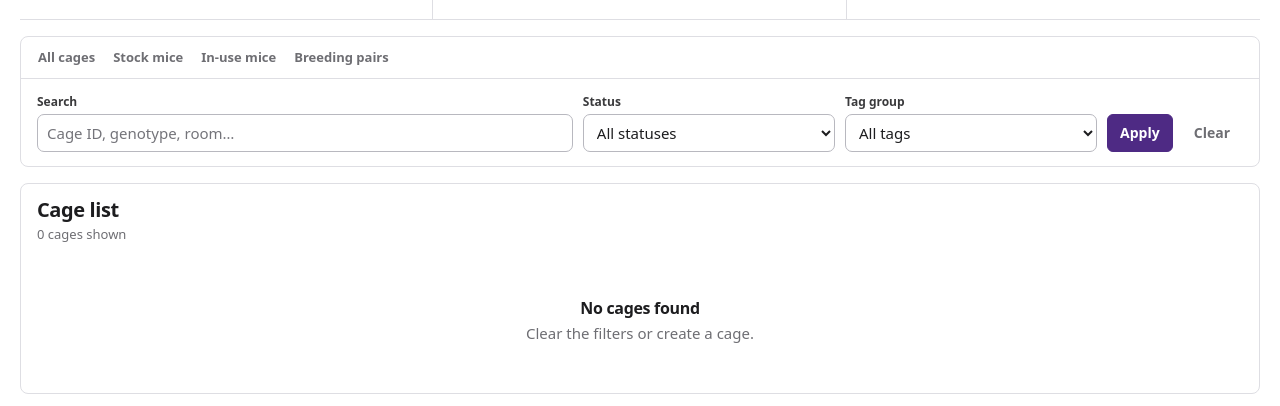
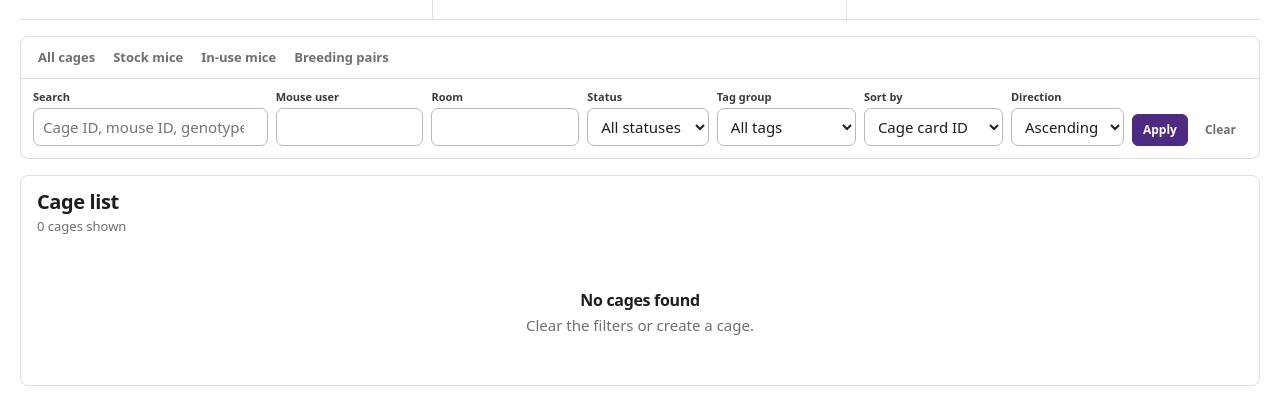
Before and after one commit to KaiCao2003/mouse-colony-management-gui, a FastAPI app: template app/templates/index.html in a window 1280 px wide. Shown: the part 175-581 px from the top of the page. Run offline with FastAPI, Linux system fonts and the light colour scheme; the template is opened without the code that fills it, so the values that code supplies are empty.

Commit message:
Add mouse-user filters and cage sorting

```diff
--- a/app/routes.py
+++ b/app/routes.py
@@ -17,7 +17,11 @@ _BATCH_ANIMAL_FIELD_LABELS = {
     "sex": "sex",
     "genotype": "genotype",
     "dob": "date of birth",
+    "mouse_user": "mouse user",
 }
+_CAGE_FILTER_STATUSES = {"all", "active", "inactive", "on_order"}
+_CAGE_SORT_FIELDS = {"cage_card_id", "room", "status"}
+_SORT_DIRECTIONS = {"asc", "desc"}
 
 
 def _db(request: Request) -> Database:
@@ -68,12 +72,21 @@ def _sex(value: str) -> str:
     }.get(value.strip().casefold(), "U")
 
 
+def _canonical_choice(value: str, choices: set[str], default: str) -> str:
+    candidate = value.strip().casefold()
+    return candidate if candidate in choices else default
+
+
 def _cage_view_urls(
     request: Request,
     *,
     search: str,
     status: str,
     tag: str,
+    mouse_user: str,
+    room: str,
+    sort: str,
+    direction: str,
 ) -> dict[str, str]:
     shared: dict[str, str] = {}
     if cleaned_search := _clean(search):
@@ -82,6 +95,14 @@ def _cage_view_urls(
         shared["status"] = status
     if cleaned_tag := _clean(tag):
         shared["tag"] = cleaned_tag
+    if cleaned_mouse_user := _clean(mouse_user):
+        shared["mouse_user"] = cleaned_mouse_user
+    if cleaned_room := _clean(room):
+        shared["room"] = cleaned_room
+    if sort != "status":
+        shared["sort"] = sort
+    if direction != "asc":
+        shared["direction"] = direction
     return {
         view_name: _app_path(
             request,
@@ -97,16 +118,29 @@ def index(
     search: str = "",
     status: str = "all",
     tag: str = "",
+    mouse_user: str = "",
+    room: str = "",
+    sort: str = "status",
+    direction: str = "asc",
     view: Literal["all", "stock", "using", "single", "breeding"] = "all",
     message: str = "",
     kind: str = "success",
 ) -> HTMLResponse:
     database = _db(request)
     canonical_view = "using" if view == "single" else view
+    canonical_status = _canonical_choice(status, _CAGE_FILTER_STATUSES, "all")
+    canonical_sort = _canonical_choice(sort, _CAGE_SORT_FIELDS, "status")
+    canonical_direction = _canonical_choice(direction, _SORT_DIRECTIONS, "asc")
+    cleaned_mouse_user = _clean(mouse_user)
+    cleaned_room = _clean(room)
     cages = database.list_cages(
         search=_clean(search),
-        status=None if status == "all" else status,
+        status=None if canonical_status == "all" else canonical_status,
         tag=_clean(tag),
+        mouse_user=cleaned_mouse_user,
+        room=cleaned_room,
+        sort=canonical_sort,
+        direction=canonical_direction,
         view=canonical_view,
     )
     return request.app.state.templates.TemplateResponse(
@@ -118,17 +152,27 @@ def index(
             "summary": database.summary(),
             "cages": cages,
             "all_tags": database.list_tags(),
+            "mouse_users": database.list_mouse_users(),
+            "rooms": database.list_rooms(),
             "filters": {
                 "search": search,
-                "status": status,
+                "status": canonical_status,
                 "tag": tag,
+                "mouse_user": cleaned_mouse_user or "",
+                "room": cleaned_room or "",
+                "sort": canonical_sort,
+                "direction": canonical_direction,
                 "view": canonical_view,
             },
             "view_urls": _cage_view_urls(
                 request,
                 search=search,
-                status=status,
+                status=canonical_status,
                 tag=tag,
+                mouse_user=cleaned_mouse_user or "",
+                room=cleaned_room or "",
+                sort=canonical_sort,
+                direction=canonical_direction,
             ),
             "message": message,
             "message_kind": kind,
@@ -157,6 +201,7 @@ def cage_detail(
             "cage": cage,
             "animals": database.list_animals(cage_id, include_inactive=True),
             "all_tags": database.list_tags(),
+            "mouse_users": database.list_mouse_users(),
             "operators": database.list_operators(),
             "surgery_types": database.list_surgery_types(),
             "message": message,
@@ -178,6 +223,7 @@ def create_cage(
     sex: Annotated[str, Form()] = "U",
     dob: Annotated[str, Form()] = "",
     genotype: Annotated[str, Form()] = "",
+    mouse_user: Annotated[str, Form()] = "",
     room: Annotated[str, Form()] = "",
     note: Annotated[str, Form()] = "",
     is_breeding_pair: Annotated[bool, Form()] = False,
@@ -189,6 +235,7 @@ def create_cage(
             sex=_sex(sex),
             dob=_clean(dob),
             genotype=_clean(genotype),
+            mouse_user=_clean(mouse_user),
             room=_clean(room),
             note=_clean(note),
             creation_type="manual",
@@ -211,6 +258,7 @@ def add_mice(
     sex: Annotated[str, Form()] = "U",
     dob: Annotated[str, Form()] = "",
     genotype: Annotated[str, Form()] = "",
+    mouse_user: Annotated[str, Form()] = "",
     note: Annotated[str, Form()] = "",
 ) -> RedirectResponse:
     try:
@@ -220,6 +268,7 @@ def add_mice(
             sex=_sex(sex),
             dob=_clean(dob),
             genotype=_clean(genotype),
+            mouse_user=_clean(mouse_user),
             note=_clean(note),
         )
     except ValueError as exc:
@@ -268,6 +317,7 @@ def wean_cage(
     sex: Annotated[str, Form()] = "U",
     dob: Annotated[str, Form()] = "",
     genotype: Annotated[str, Form()] = "",
+    mouse_user: Annotated[str, Form()] = "",
     destination_cage_card_id: Annotated[str, Form()] = "",
     destination_room: Annotated[str, Form()] = "",
     destination_note: Annotated[str, Form()] = "",
@@ -279,6 +329,7 @@ def wean_cage(
             sex=_sex(sex),
             dob=_clean(dob),
             genotype=_clean(genotype),
+            mouse_user=_clean(mouse_user),
             cage_card_id=_clean(destination_cage_card_id),
             room=_clean(destination_room),
             note=_clean(destination_note),
@@ -340,7 +391,7 @@ def batch_update_cage_animals(
         return _redirect(
             request,
             f"/cages/{cage_id}#mice",
-            "Choose sex, genotype, or date of birth.",
+            "Choose sex, genotype, date of birth, or mouse user.",
             kind="error",
         )
 
@@ -395,6 +446,7 @@ def update_animal(
     sex: Annotated[str, Form()] = "U",
     dob: Annotated[str, Form()] = "",
     genotype: Annotated[str, Form()] = "",
+    mouse_user: Annotated[str, Form()] = "",
     note: Annotated[str, Form()] = "",
 ) -> RedirectResponse:
     database = _db(request)
@@ -408,6 +460,7 @@ def update_animal(
             sex=_sex(sex),
             dob=_clean(dob),
             genotype=_clean(genotype),
+            mouse_user=_clean(mouse_user),
             note=_clean(note),
         )
     except ValueError as exc:
--- a/app/static/styles.css
+++ b/app/static/styles.css
@@ -488,10 +488,18 @@ textarea:focus-visible {
 
 .filter-form {
   display: grid;
-  grid-template-columns: minmax(240px, 1.7fr) repeat(2, minmax(155px, 0.8fr)) auto;
+  grid-template-columns: minmax(170px, 1.35fr) repeat(2, minmax(125px, 0.85fr)) minmax(110px, 0.7fr) minmax(125px, 0.8fr) minmax(130px, 0.8fr) minmax(105px, 0.65fr) auto;
   align-items: end;
-  gap: 10px;
-  padding: 14px 16px;
+  gap: 8px;
+  padding: 10px 12px 12px;
+}
+
+.filter-form > .field {
+  gap: 3px;
+}
+
+.filter-form > .field > span {
+  font-size: 11px;
 }
 
 .view-switcher {
@@ -543,6 +551,17 @@ textarea:focus-visible {
   display: flex;
   align-items: end;
   gap: 8px;
+}
+
+.filter-form__actions {
+  gap: 6px;
+  white-space: nowrap;
+}
+
+.filter-form__actions .button {
+  min-height: 32px;
+  padding: 5px 10px;
+  font-size: 12px;
 }
 
 .tag-list {
--- a/app/templates/index.html
+++ b/app/templates/index.html
@@ -27,6 +27,8 @@
     <main id="main-content" class="shell page-stack" tabindex="-1">
       {% if message %}<div class="notice notice--{{ message_kind or 'success' }}" role="status">{{ message }}</div>{% endif %}
       <div class="client-notice" data-client-notice role="alert" hidden></div>
+      <datalist id="mouse-user-options">{% for mouse_user in mouse_users %}<option value="{{ mouse_user }}"></option>{% endfor %}</datalist>
+      <datalist id="room-options">{% for room in rooms %}<option value="{{ room }}"></option>{% endfor %}</datalist>
 
       <section id="cages" class="workspace-view" role="tabpanel" aria-labelledby="workspace-tab-cages" data-workspace-panel="cages">
         <section class="page-heading" aria-labelledby="page-title">
@@ -49,7 +51,9 @@
         </nav>
         <form class="filter-form" method="get" action="{{ base_path }}/#cages">
           <input type="hidden" name="view" value="{{ filters.view or 'all' }}">
-          <label class="field field--search"><span>Search</span><input type="search" name="search" value="{{ filters.search or '' }}" placeholder="Cage ID, genotype, room…" autocomplete="off"></label>
+          <label class="field field--search"><span>Search</span><input type="search" name="search" value="{{ filters.search or '' }}" placeholder="Cage ID, mouse ID, genotype, user…" autocomplete="off"></label>
+          <label class="field"><span>Mouse user</span><input type="search" name="mouse_user" list="mouse-user-options" value="{{ filters.mouse_user or '' }}" maxlength="100" autocomplete="off"></label>
+          <label class="field"><span>Room</span><input type="search" name="room" list="room-options" value="{{ filters.room or '' }}" maxlength="100" autocomplete="off"></label>
           <label class="field">
             <span>Status</span>
             <select name="status">
@@ -69,6 +73,21 @@
               {% endfor %}
             </select>
           </label>
+          <label class="field">
+            <span>Sort by</span>
+            <select name="sort">
+              <option value="cage_card_id"{% if not filters.sort or filters.sort == 'cage_card_id' %} selected{% endif %}>Cage card ID</option>
+              <option value="room"{% if filters.sort == 'room' %} selected{% endif %}>Room</option>
+              <option value="status"{% if filters.sort == 'status' %} selected{% endif %}>Status</option>
+            </select>
+          </label>
+          <label class="field">
+            <span>Direction</span>
+            <select name="direction">
+              <option value="asc"{% if not filters.direction or filters.direction == 'asc' %} selected{% endif %}>Ascending</option>
+              <option value="desc"{% if filters.direction == 'desc' %} selected{% endif %}>Descending</option>
+            </select>
+          </label>
           <div class="filter-form__actions"><button class="button button--primary" type="submit">Apply</button><a class="button button--quiet" href="{{ base_path }}/#cages">Clear</a></div>
         </form>
       </section>
@@ -79,13 +98,14 @@
           <div class="table-scroll" tabindex="0" role="region" aria-label="Cage list">
             <table class="data-table cage-table">
               <caption class="sr-only">Cages matching the current filters</caption>
-              <thead><tr><th scope="col">Cage</th><th scope="col">Mice</th><th scope="col">Room</th><th scope="col">Sex</th><th scope="col">Genotype</th><th scope="col">Tags</th><th scope="col">Status</th></tr></thead>
+              <thead><tr><th scope="col">Cage</th><th scope="col">Mice</th><th scope="col">Mouse users</th><th scope="col">Room</th><th scope="col">Sex</th><th scope="col">Genotype</th><th scope="col">Tags</th><th scope="col">Status</th></tr></thead>
               <tbody>
                 {% for cage in cages %}
                   {% set cage_status = cage.status or 'active' %}
                   <tr data-cage-row-href="{{ base_path }}/cages/{{ cage.id }}">
                     <td data-label="Cage"><a class="record-link" href="{{ base_path }}/cages/{{ cage.id }}">{{ cage.cage_card_id or ('Cage ' ~ cage.id) }}</a>{% if cage.is_breeding_pair %}<span class="subtle">Breeding pair</span>{% endif %}</td>
                     <td data-label="Mice"><strong class="numeric">{{ cage.active_count }}</strong>{% if cage.total_count is defined and cage.total_count != cage.active_count %}<span class="subtle">{{ cage.total_count }} total</span>{% endif %}</td>
+                    <td class="mouse-users-cell" data-label="Mouse users">{% if cage.mouse_users %}{{ cage.mouse_users | join(', ') }}{% else %}<span class="muted">—</span>{% endif %}</td>
                     <td data-label="Room">{% if cage.room_alias %}<strong class="room-name">{{ cage.room_alias }}</strong>{% elif cage.room %}<span>{{ cage.room }}</span>{% else %}<span class="muted">—</span>{% endif %}{% if cage.room_alias and cage.room and cage.room_alias != cage.room %}<span class="subtle">{{ cage.room }}</span>{% endif %}</td>
                     <td data-label="Sex">{% if cage.male_count or cage.female_count or cage.unknown_count %}<span class="sex-breakdown">{% if cage.male_count %}<span class="sex-count" role="img" aria-label="{{ cage.male_count }} male {% if cage.male_count == 1 %}mouse{% else %}mice{% endif %}"><span aria-hidden="true">♂ {{ cage.male_count }}</span></span>{% endif %}{% if cage.female_count %}<span class="sex-count" role="img" aria-label="{{ cage.female_count }} female {% if cage.female_count == 1 %}mouse{% else %}mice{% endif %}"><span aria-hidden="true">♀ {{ cage.female_count }}</span></span>{% endif %}{% if cage.unknown_count %}<span class="sex-count">Unknown {{ cage.unknown_count }}</span>{% endif %}</span>{% else %}<span class="muted">—</span>{% endif %}</td>
                     <td data-label="Genotype">{{ cage.genotype or '—' }}</td>
@@ -116,9 +136,10 @@
               <label class="field"><span>Cage card ID <small>optional</small></span><input type="text" name="cage_card_id" maxlength="100" autocomplete="off"></label>
               <label class="field"><span>Number of mice</span><input type="number" name="count" min="0" max="100" step="1" value="0" required></label>
               <label class="field"><span>Sex</span><select name="sex"><option value="U">Unknown</option><option value="F">♀ Female</option><option value="M">♂ Male</option></select></label>
+              <label class="field"><span>Mouse user</span><input type="text" name="mouse_user" list="mouse-user-options" maxlength="100" autocomplete="off"></label>
               <label class="field"><span>Date of birth</span><input type="date" name="dob"></label>
               <label class="field field--wide"><span>Genotype</span><input type="text" name="genotype" autocomplete="off"></label>
-              <label class="field"><span>Room</span><input type="text" name="room" maxlength="100" autocomplete="off"></label>
+              <label class="field"><span>Room</span><input type="text" name="room" list="room-options" maxlength="100" autocomplete="off"></label>
               <label class="check-field"><input type="checkbox" name="is_breeding_pair" value="true"><span><strong>Breeding pair</strong></span></label>
               <label class="field field--full"><span>Note</span><textarea name="note" rows="2" maxlength="4000"></textarea></label>
             </div>
```
Also changed, not shown: other parts of app/static/styles.css (+27 -11 lines), app/database.py (+129 -6 lines), app/templates/cage.html (+9 -0 lines), tests/test_database.py (+208 -1 lines), tests/test_routes.py (+177 -3 lines), README.md.
